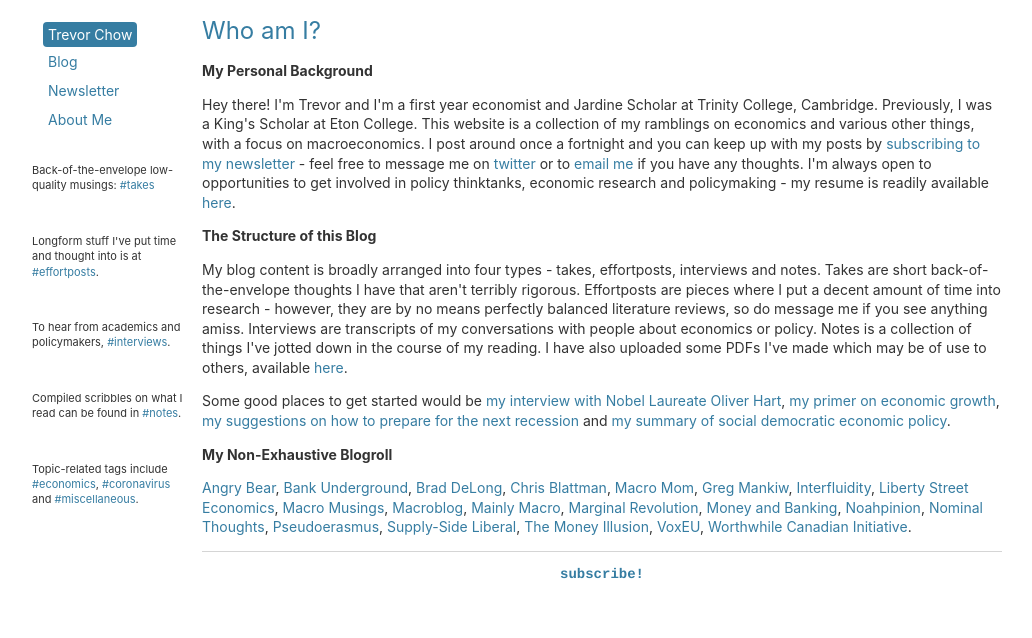
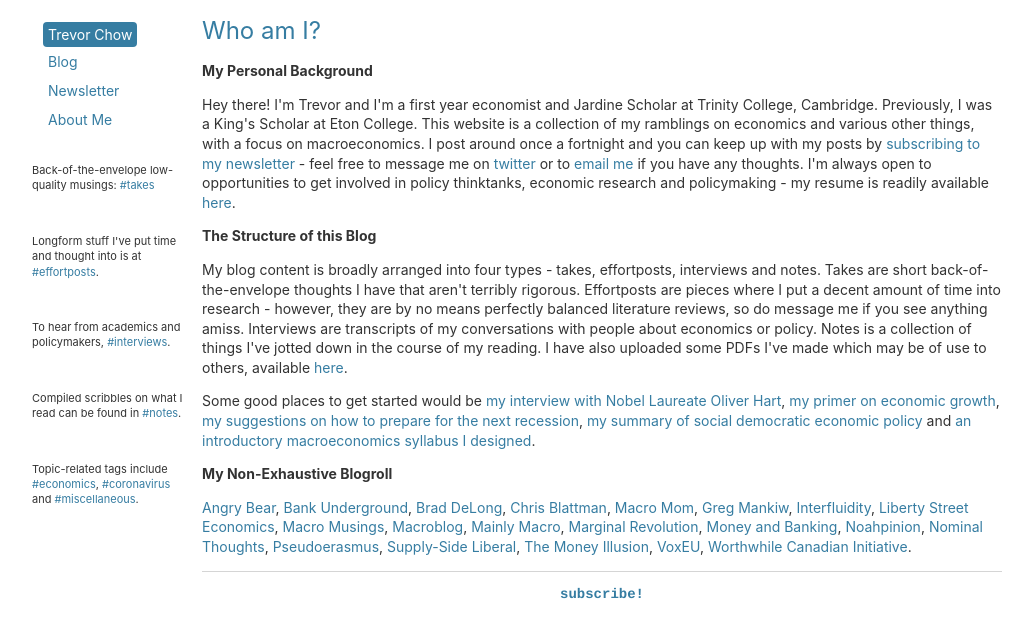
Before and after one commit to tmychow/tmychow.github.io, a Jekyll site: the page built from about/index.html, in a window 1280 px wide. Shown: the top 638 px of the page, without its empty margins (28-1060 px from the left). Built offline with Jekyll 4.4.1, drawn with Linux system fonts in a browser that asks for light colours.

Commit message:
Update index.html

```diff
--- a/about/index.html
+++ b/about/index.html
@@ -8,7 +8,7 @@ title: Trevor's Mostly Economic Musings
 	<p>Hey there! I'm Trevor and I'm a first year economist and Jardine Scholar at Trinity College, Cambridge. Previously, I was a King's Scholar at Eton College. This website is a collection of my ramblings on economics and various other things, with a focus on macroeconomics. I post around once a fortnight and you can keep up with my posts by <a href="https://buttondown.email/tmychow">subscribing to my newsletter</a> - feel free to message me on <a href="https://twitter.com/tmychow">twitter</a> or to <a href="mailto:tmychow@gmail.com?subject=Mostly Economic Musings">email me</a> if you have any thoughts. I'm always open to opportunities to get involved in policy thinktanks, economic research and policymaking - my resume is readily available <a href="/assets/Resume.pdf">here</a>.</p>
 	<p><strong>The Structure of this Blog</strong></p>
 	<p> My blog content is broadly arranged into four types - takes, effortposts, interviews and notes. Takes are short back-of-the-envelope thoughts I have that aren't terribly rigorous. Effortposts are pieces where I put a decent amount of time into research - however, they are by no means perfectly balanced literature reviews, so do message me if you see anything amiss. Interviews are transcripts of my conversations with people about economics or policy. Notes is a collection of things I've jotted down in the course of my reading. I have also uploaded some PDFs I've made which may be of use to others, available <a href="/usefulfiles">here</a>.</p>
-	<p> Some good places to get started would be <a href="https://tmychow.com/blog/2020/05/14/a-conversation-with-nobel-laureate-oliver-hart">my interview with Nobel Laureate Oliver Hart</a>, <a href="https://tmychow.com/blog/2020/07/02/growth-a-primer-in-three-parts">my primer on economic growth</a>, <a href="https://tmychow.com/blog/2020/09/05/the-next-recession">my suggestions on how to prepare for the next recession</a> and <a href="https://tmychow.com/blog/2020/12/19/mr-medlock-and-the-classics">my summary of social democratic economic policy</a>.</p>
+	<p> Some good places to get started would be <a href="https://tmychow.com/blog/2020/05/14/a-conversation-with-nobel-laureate-oliver-hart">my interview with Nobel Laureate Oliver Hart</a>, <a href="https://tmychow.com/blog/2020/07/02/growth-a-primer-in-three-parts">my primer on economic growth</a>, <a href="https://tmychow.com/blog/2020/09/05/the-next-recession">my suggestions on how to prepare for the next recession</a>, <a href="https://tmychow.com/blog/2020/12/19/mr-medlock-and-the-classics">my summary of social democratic economic policy</a> and <a href="https://pastebin.com/A2reHh9Z">an introductory macroeconomics syllabus I designed</a>.</p>
 	<p><strong>My Non-Exhaustive Blogroll</strong></p>
 	<p><a href="https://angrybearblog.com/">Angry Bear</a>, <a href="https://bankunderground.co.uk/">Bank Underground</a>, <a href="https://delong.typepad.com/">Brad DeLong</a>, <a href="https://chrisblattman.com/">Chris Blattman</a>, <a href="http://macromomblog.com/">Macro Mom</a>, <a href="https://gregmankiw.blogspot.com/">Greg Mankiw</a>, <a href="https://interfluidity.com/">Interfluidity</a>, <a href="https://libertystreeteconomics.newyorkfed.org/">Liberty Street Economics</a>, <a href="https://macromarketmusings.blogspot.com/">Macro Musings</a>, <a href="https://www.frbatlanta.org/blogs/macroblog/">Macroblog</a>, <a href="https://mainlymacro.blogspot.com/">Mainly Macro</a>, <a href="https://marginalrevolution.com/">Marginal Revolution</a>, <a href="https://www.moneyandbanking.com/">Money and Banking</a>, <a href="noahpinion.substack.com">Noahpinion</a>, <a href="https://www.nominalthoughts.com/">Nominal Thoughts</a>, <a href="https://pseudoerasmus.com/">Pseudoerasmus</a>, <a href="https://blog.supplysideliberal.com/">Supply-Side Liberal</a>, <a href="https://www.themoneyillusion.com/">The Money Illusion</a>, <a href="https://voxeu.org/">VoxEU</a>, <a href="https://worthwhile.typepad.com/">Worthwhile Canadian Initiative</a>.</p>
 </div><!-- /.blurb -->
```
